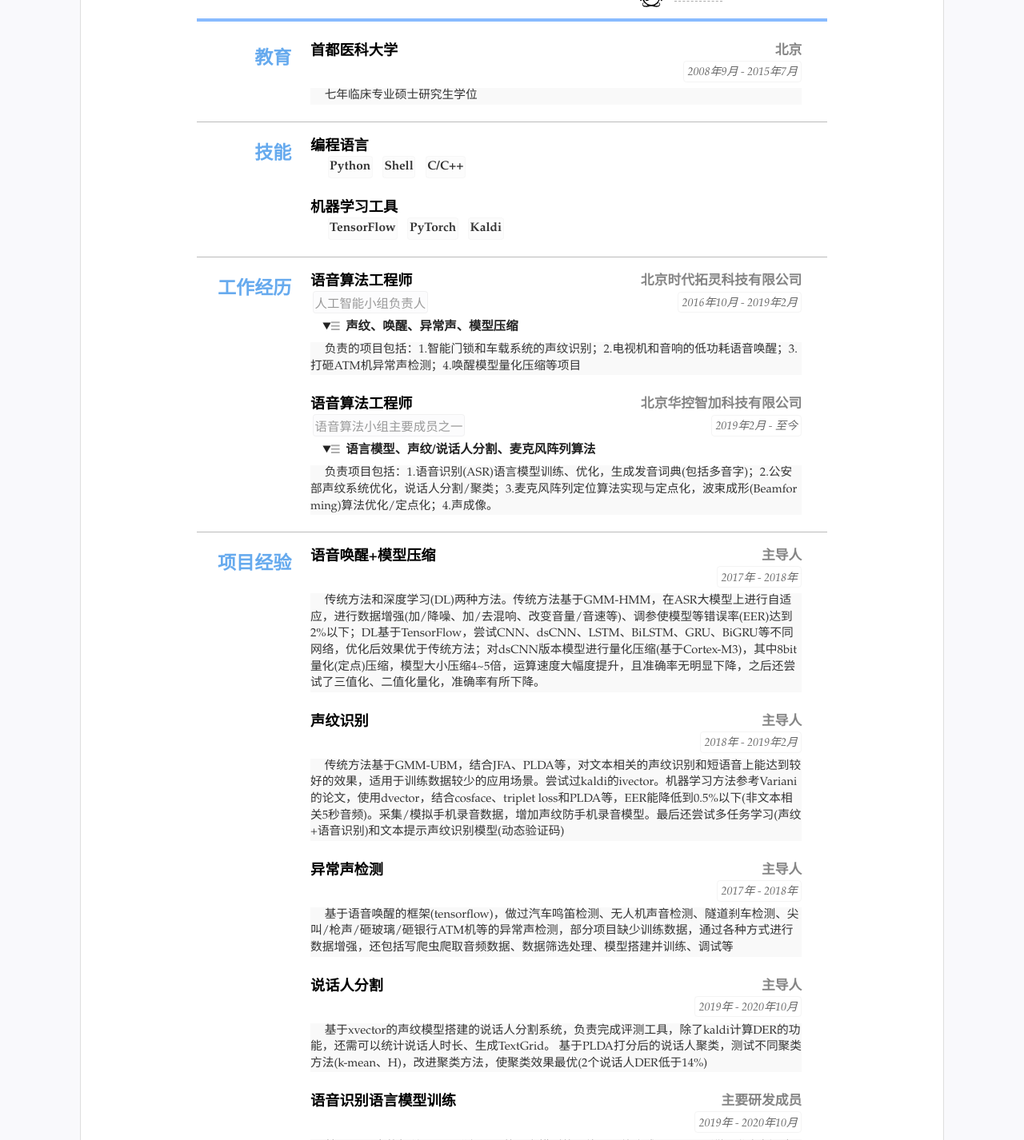
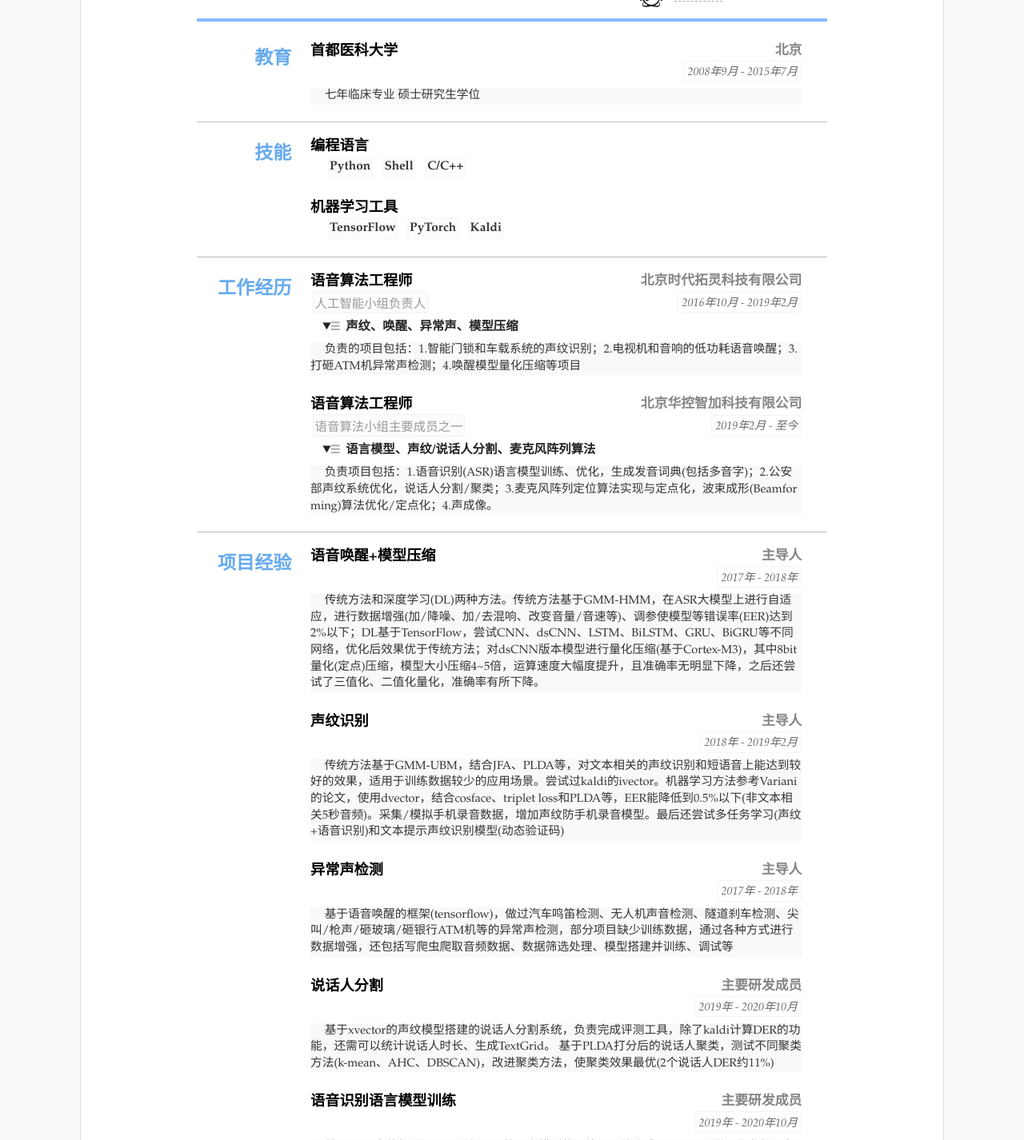
Before and after one commit to shenyao3721/cv, a Jekyll site: the page built from index.html, in a window 1280 px wide. Shown: the part 174-1600 px from the top of the page at 80% size. Built offline with Jekyll 4.4.1, drawn with Linux system fonts in a browser that asks for light colours.

Commit message:
Update resume.yml

```diff
--- a/_data/resume.yml
+++ b/_data/resume.yml
@@ -33,7 +33,7 @@ main: #简历主要内容，
   - title: 首都医科大学
     duration: "2008年9月 - 2015年7月"
     sub: 北京
-    detail: 七年临床专业硕士研究生学位
+    detail: 七年临床专业 硕士研究生学位
 
 
 - type: 技能
@@ -89,8 +89,8 @@ main: #简历主要内容，
     sub: 主导人
   - title: 说话人分割
     duration: 2019年 - 2020年10月
-    detail: 基于xvector的声纹模型搭建的说话人分割系统，负责完成评测工具，除了kaldi计算DER的功能，还需可以统计说话人时长、生成TextGrid。 基于PLDA打分后的说话人聚类，测试不同聚类方法(k-mean、H)，改进聚类方法，使聚类效果最优(2个说话人DER低于14%)
-    sub: 主导人
+    detail: 基于xvector的声纹模型搭建的说话人分割系统，负责完成评测工具，除了kaldi计算DER的功能，还需可以统计说话人时长、生成TextGrid。 基于PLDA打分后的说话人聚类，测试不同聚类方法(k-mean、AHC、DBSCAN)，改进聚类方法，使聚类效果最优(2个说话人DER约11%)
+    sub: 主要研发成员
   - title: 语音识别语言模型训练
     duration: 2019年 - 2020年10月
     detail: 基于kaldi中的相关工具，进行ASR的语言模型的训练，最终合成HCLG。所做工作包括词频统计、整理筛选词典、文本清洗正则化、分词、语言模型训练等，还包括了专用领域文本爬取、词典生成、模型训练。文本整理过程中还有中文和英文的词转音素（G2P）、多音字爬取、拼音/音标转音素等工作
```
